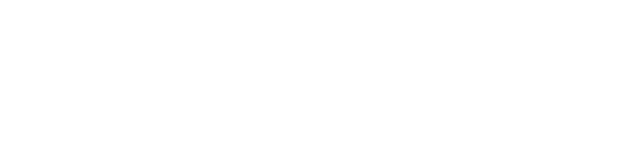
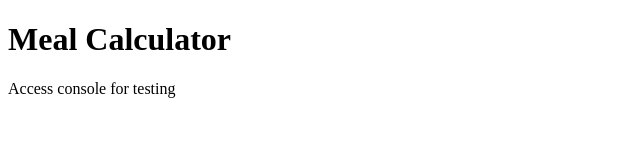
Before and after one commit to jmhill/meal_calculator, a website: page index.html in a window 1280 px wide. Shown: the whole page, without its empty margins (0-640 px from the left). Drawn offline with Linux system fonts and the light colour scheme.

Commit message:
Add testing placeholder language

```diff
--- a/index.html
+++ b/index.html
@@ -4,4 +4,8 @@
     <title>Meal Calculator</title>
     <script type="text/javascript" src="meal_calculator.js"></script>
   </head>
+  <body>
+    <h1>Meal Calculator</h1>
+    <p>Access console for testing</p>
+  </body>
 </html>
```
